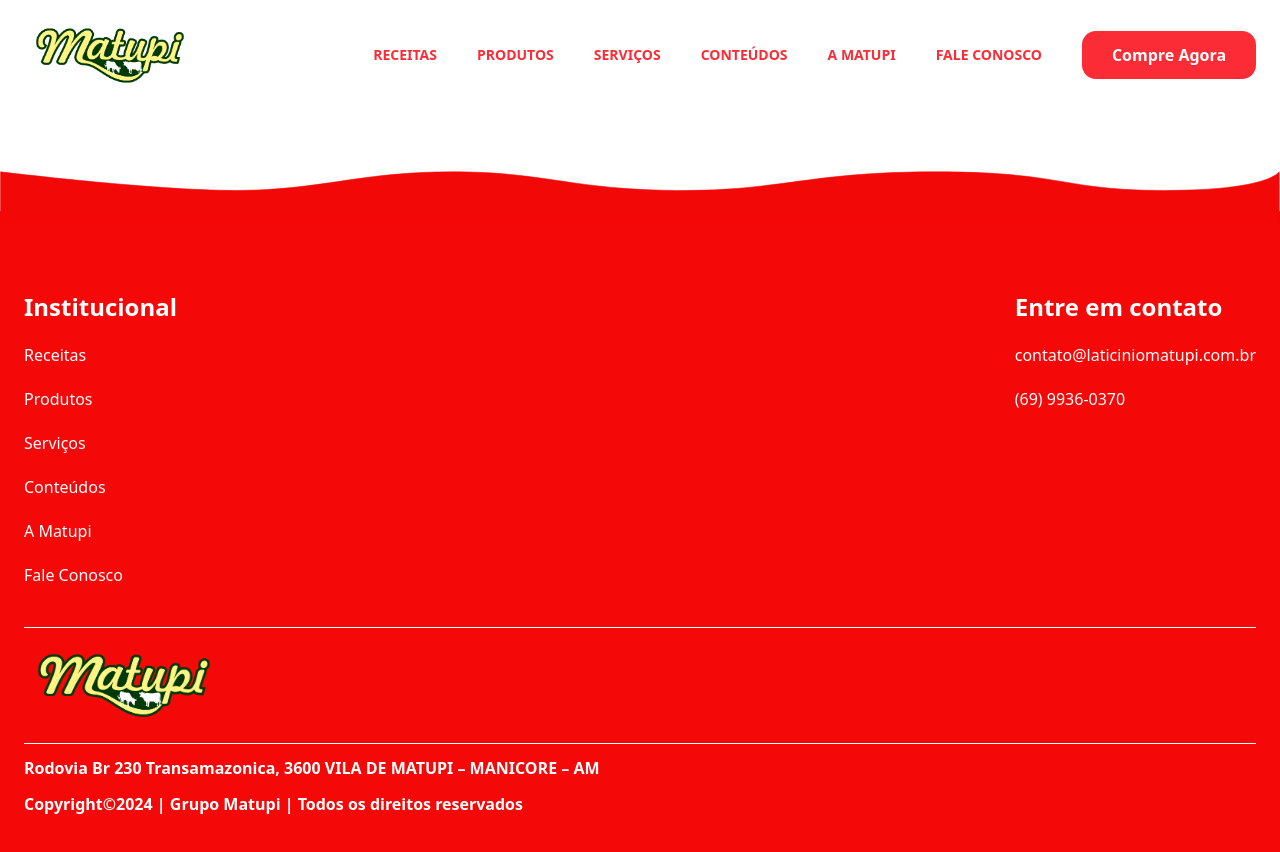
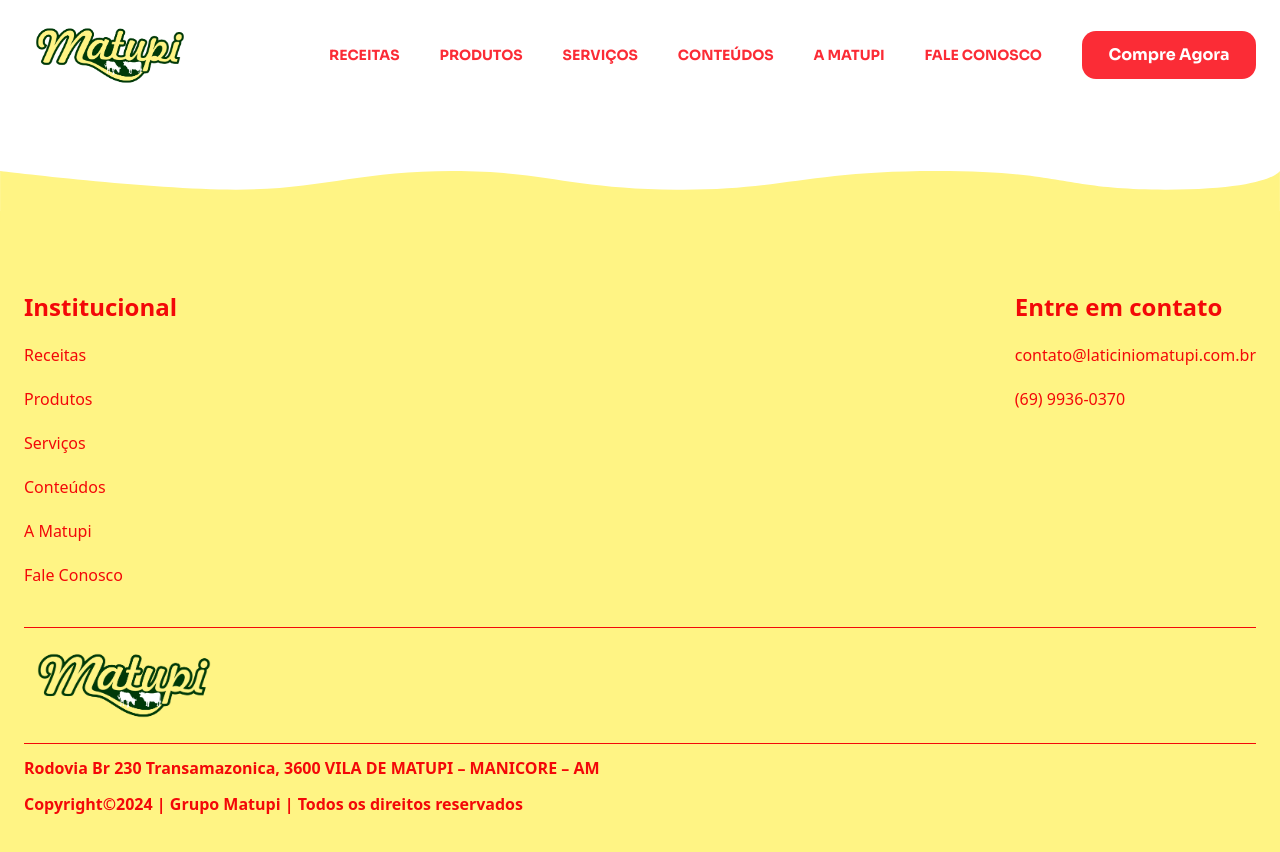
Before and after one commit to your-count-sites/site-matupi, a Next.js app: page /produtos in a window 1280 px wide. Shown: the top 852 px of the page. Built offline with nearby package versions, Linux system fonts and the light colour scheme.

Commit message:
`feat: updated various components with new styles and features`

```diff
--- a/src/app/(main)/_components/products.tsx
+++ b/src/app/(main)/_components/products.tsx
@@ -10,7 +10,7 @@
   console.log(products);
 
   return (
-    <section className="w-full overflow-hidden relative py-52 bg-[#F30808]">
+    <section className="w-full overflow-hidden relative py-10 bg-[#F30808]">
       <Image
         src={Pimenta}
         className="absolute -top-2 w-[200px] rotate-12 "
@@ -30,7 +30,7 @@
         <svg
           xmlns="http://www.w3.org/2000/svg"
           viewBox="0 0 480 480"
-          className="absolute w-[400px] -right-32 top-[300px] rotate-x-12"
+          className="absolute w-[400px] -right-32 top-[47em] rotate-x-12"
         >
           <path
             d="M360 289.7c43.4 0 86.9-16.6 120-49.7a169.2 169.2 0 0 0-120-49.7 169.2 169.2 0 0 0 49.7-120c-46.9 0-89.3 19-120 49.7 0-43.4-16.6-86.9-49.7-120a169.2 169.2 0 0 0-49.7 120 169.2 169.2 0 0 0-120-49.7c0 46.8 19 89.3 49.7 120-43.4 0-86.9 16.6-120 49.7a169.2 169.2 0 0 0 120 49.7 169.2 169.2 0 0 0-49.7 120c46.8 0 89.3-19 120-49.7 0 43.4 16.6 86.9 49.7 120a169.2 169.2 0 0 0 49.7-120 169.2 169.2 0 0 0 120 49.7c0-46.9-19-89.3-49.7-120Z"
--- /dev/null
+++ b/src/app/receitas/[slug]/_components/recipeProducts.tsx
@@ -0,0 +1,30 @@
+import CarouselSwiper from "@/components/carousel-swiper";
+import { getProducts } from "@/sanity/querys/products";
+import Image from "next/image";
+import React from "react";
+import { WaveRed, WaveYellow } from "../../../../../public/assets";
+import Container from "@/components/container";
+
+const RecipeProducts = async () => {
+  const products = await getProducts();
+
+  return (
+    <section className="w-full bg-[#f30808] mt-[200px] py-24 relative">
+      <Image
+        src={WaveRed}
+        className="absolute -top-14  w-full "
+        alt="Receitas"
+        quality={100}
+        loading="lazy"
+      />
+      <Container>
+        <h1 className="text-white font-bold text-[3em] max-w-[600px] leading-tight">
+          Confira os produtos Matupi utilizados nessa receita
+        </h1>
+      </Container>
+      <CarouselSwiper products={products} />
+    </section>
+  );
+};
+
+export default RecipeProducts;
--- a/src/app/receitas/[slug]/page.tsx
+++ b/src/app/receitas/[slug]/page.tsx
@@ -2,6 +2,8 @@
 import React from "react";
 import HeroRecipe from "./_components/hero";
 import { Process } from "./_components/process";
+import { Carousel } from "@/components/ui/apple-cards-carousel";
+import RecipeProducts from "./_components/recipeProducts";
 
 type Params = Promise<{
   slug: string;
@@ -16,6 +18,7 @@
     <>
       <HeroRecipe recipe={recipe} />
       <Process recipe={recipe} />
+      <RecipeProducts />
     </>
   );
 };
--- /dev/null
+++ b/src/app/receitas/_components/hero-recipes.tsx
@@ -0,0 +1,14 @@
+import Container from "@/components/container";
+import React from "react";
+
+const HeroRecipes = () => {
+  return (
+    <div className="w-full overflow-hidden">
+      <Container>
+        <div className="w-full flex flex-row justify-between"></div>
+      </Container>
+    </div>
+  );
+};
+
+export default HeroRecipes;
--- a/src/app/receitas/page.tsx
+++ b/src/app/receitas/page.tsx
@@ -0,0 +1,5 @@
+import React from "react";
+
+export default function Recipes() {
+  return <></>;
+}
--- a/src/components/carousel-swiper.tsx
+++ b/src/components/carousel-swiper.tsx
@@ -21,12 +21,13 @@
         grabCursor={true}
         centeredSlides={true}
         loop={true}
+        spaceBetween={100}
         slidesPerView={"auto"}
         coverflowEffect={{
           rotate: 0,
           stretch: 0,
-          depth: 100,
-          modifier: 2.5,
+          depth: 50,
+          modifier: 2,
         }}
         pagination={{ el: ".swiper-pagination", clickable: true }}
         navigation={{
--- a/src/components/footer.tsx
+++ b/src/components/footer.tsx
@@ -14,10 +14,10 @@
 
   return (
     <footer
-      className={`w-full relative py-10 bg-[#F40808] mt-[100px] ${pathname.includes("receitas") ? "mt-[100px]" : "mt-0"}`}
+      className={`w-full relative py-10 bg-[#Fff484] ${pathname.includes("receitas") ? "mt-0" : "mt-[100px]"}`}
     >
       <Image
-        src={WaveRed}
+        src={WaveYellow}
         className="absolute -top-10 w-full "
         alt="Footer"
         quality={100}
@@ -26,7 +26,7 @@
       <Container>
         <div className="w-full flex flex-col">
           <div className="flex flex-row justify-between py-10">
-            <div className="flex flex-col gap-5 text-white">
+            <div className="flex flex-col gap-5 text-[#F30808]">
               <h1 className="text-2xl font-bold">Institucional</h1>
               {NAV_LINKS.map((link, index) => (
                 <Link href={link.href} key={index}>
@@ -34,24 +34,24 @@
                 </Link>
               ))}
             </div>
-            <div className="flex flex-col gap-5 text-white">
+            <div className="flex flex-col gap-5 text-[#F30808]">
               <h1 className="text-2xl font-bold">Entre em contato</h1>
               <span className="">contato@laticiniomatupi.com.br</span>
               <span>(69) 9936-0370</span>
             </div>
           </div>
 
-          <div className="w-full py-3 border-t-[0.5px] border-b-[0.5px] border-white">
+          <div className="w-full py-3 border-t-[0.5px] border-b-[0.5px] border-[#F30808]">
             <Image src={Logo} width={200} height={200} alt="Matupi" />
           </div>
 
           <div className="py-3">
             <div className="flex flex-col gap-3">
-              <span className="text-white font-semibold">
+              <span className="text-[#f30808] font-semibold">
                 Rodovia Br 230 Transamazonica, 3600 VILA DE MATUPI – MANICORE –
                 AM
               </span>
-              <span className="text-white font-semibold">
+              <span className="text-[#f30808] font-semibold">
                 Copyright©2024 | Grupo Matupi | Todos os direitos reservados
               </span>
             </div>
--- a/src/components/nav/desktop-nav.tsx
+++ b/src/components/nav/desktop-nav.tsx
@@ -15,7 +15,7 @@
           </Link>
 
           <div className="w-full flex flex-row gap-10 ">
-            <ul className="w-full flex flex-row items-center gap-10 uppercase font-extrabold text-sm text-red-500 justify-end">
+            <ul className="w-full flex flex-row items-center gap-10 uppercase  font-(family-name:--font-sora) font-extrabold text-sm text-red-500 justify-end">
               {NAV_LINKS.map((item, index) => (
                 <Link key={index} href={item.href}>
                   {item.name}
@@ -24,7 +24,7 @@
             </ul>
             <Link
               href={"/"}
-              className="bg-red-500 text-white p-3 rounded-xl w-[20%] flex flex-row justify-center font-bold hover:scale-105 trasnsition-all ease-out duration-300"
+              className="bg-red-500 text-white font-(family-name:--font-sora) p-3 rounded-xl w-[20%] flex flex-row justify-center font-bold hover:scale-105 trasnsition-all ease-out duration-300"
             >
               Compre Agora
             </Link>
```
